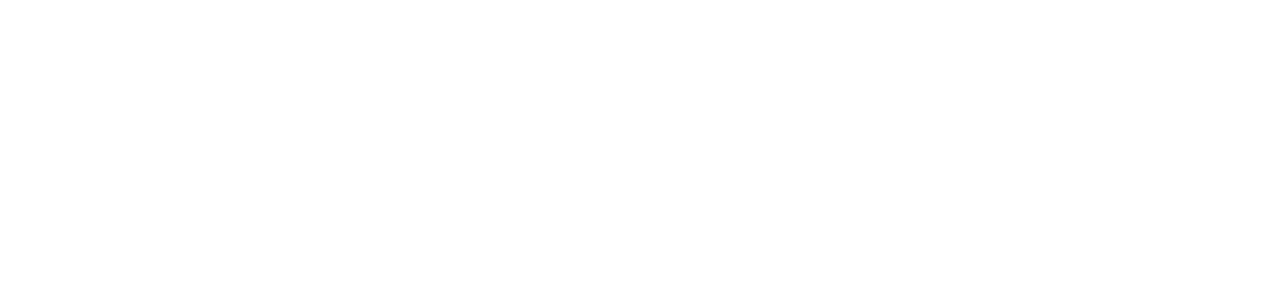
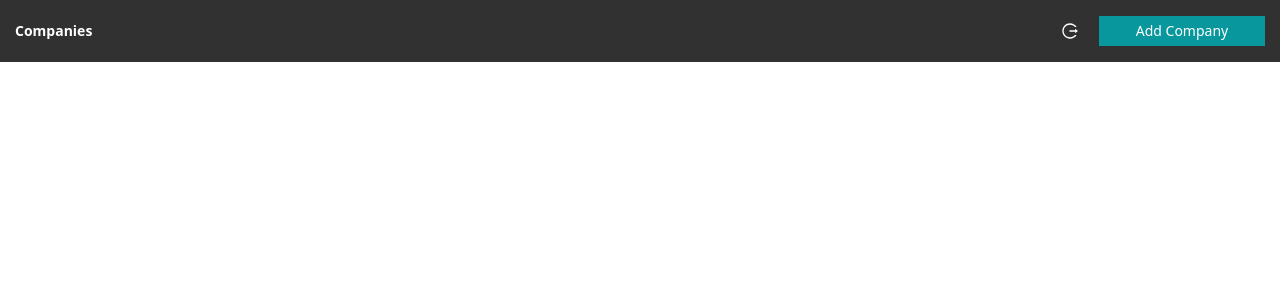
Before and after one commit to fenix1409/Exasoft-amaliyot, a React (Vite) app: page /dashboard in a window 1280 px wide. Before the commit this address had no page. Shown: the top 300 px of the page. Built offline with nearby package versions, Linux system fonts and the light colour scheme.

Commit message:
table part

```diff
--- a/package.json
+++ b/package.json
@@ -10,6 +10,7 @@
     "preview": "vite preview"
   },
   "dependencies": {
+    "@ant-design/icons": "^5.6.0",
     "@tailwindcss/postcss": "^4.0.3",
     "@tailwindcss/vite": "^4.0.3",
     "@tanstack/react-query": "^5.66.0",
--- /dev/null
+++ b/src/components/Modal/Addmodal.tsx
@@ -0,0 +1,47 @@
+import { Input, Modal } from "antd";
+import React, { useState } from "react";
+import { instance } from "../../hook/useAxios";
+
+interface AddModalProps {
+    isOpen: boolean
+    closeModal: () => void
+}
+
+const AddModal: React.FC<AddModalProps> = ({ isOpen, closeModal }) => {
+    const [name, setName] = useState<string>("")
+    const [number, setNumber] = useState<number>(0)
+    const token = localStorage.getItem("authToken") || ""
+
+    function handleAdd(e: React.FormEvent<HTMLFormElement>) {
+        e.preventDefault();
+        const data = { name, number };
+        try {
+            instance().post('/companies/add', data, {
+                headers: { Authorization: `Bearer ${token}`, "Content-Type": "application/json" }
+            }).then((response) => {
+                console.log(response)
+                // closeModal()
+            })
+        } catch (error) {
+            console.log(error)
+        }
+    }
+
+    return (
+        <Modal title={"Create Company"} open={isOpen} onCancel={closeModal} className="pl-[16px] py-[24px]" footer={null}>
+            <form onSubmit={handleAdd} className="space-y-[21px]">
+                <label className="flex items-center gap-[116px]">
+                    <p className="text-[14px] leading-[22px]">Name</p>
+                    <Input placeholder="Name of the company" size="large" onChange={(e) => setName(e.target.value)} type="text"/>
+                </label>
+                <label className="flex items-center gap-[116px]">
+                    <p className="text-[14px] leading-[22px]">Numpbers</p>
+                    <Input placeholder="Count of the workers" size="large" onChange={(e) => setNumber(Number(e.target.value))} type="number"/>
+                </label>
+                <button className="w-[166px] py-[4px] px-[15px] text-[14px] leading-[22px] text-white bg-[#1890FF] mx-auto block">Add Company</button>
+            </form>
+        </Modal>
+    )
+}
+
+export default AddModal
--- /dev/null
+++ b/src/components/Section/Header.tsx
@@ -0,0 +1,30 @@
+import { LogoutOutlined } from "@ant-design/icons";
+import { useState } from "react";
+import AddModal from "../Modal/Addmodal";
+
+const Header = () => {
+    const [isOpenModal, setIsOpenModal] = useState<boolean>(false)
+
+    const openModal = () => {
+        setIsOpenModal(true)
+    }
+
+    const closeModal = () => {
+        setIsOpenModal(false)
+    }
+
+    return (
+        <div>
+            <div className="w-full bg-[#313131] py-[16px] px-[15px] flex justify-between items-center">
+                <strong className="text-[14px] leading-[22px] font-bold text-white">Companies</strong>
+                <div className="flex items-center gap-[17px]">
+                    <button className="w-[25px]"><LogoutOutlined style={{ color: "white" }} size={25} /></button>
+                    <button className="w-[166px] py-[4px] px-[15px] inline-block text-[14px] leading-[22px] text-white bg-[#08979C]" onClick={openModal}>Add Company</button>
+                </div>
+            </div>
+            <AddModal isOpen={isOpenModal} closeModal={closeModal} />
+        </div>
+    )
+}
+
+export default Header
--- /dev/null
+++ b/src/pages/Dashboard/Dashboard.tsx
@@ -0,0 +1,11 @@
+import Header from "../../components/Section/Header"
+
+const Dashboard = () => {
+  return (
+    <div>
+        <Header/>
+    </div>
+  )
+}
+
+export default Dashboard
--- a/src/routes/LoginRoutes.tsx
+++ b/src/routes/LoginRoutes.tsx
@@ -1,12 +1,14 @@
 import { Route, Routes } from "react-router-dom"
 import SignIn from "../pages/SignIn/SignIn"
 import Register from "../pages/SignIn/SignUp"
+import Dashboard from "../pages/Dashboard/Dashboard"
 
 const LoginRoutes = () => {
   return (
     <Routes>
         <Route path="/" element={<SignIn/>}/>
         <Route path="/register" element={<Register/>}/>
+        <Route path="/dashboard" element={<Dashboard/>}/>
     </Routes>
   )
 }
```
Also changed, not shown: 1 other file (tests, documents, lock files or other folders).
